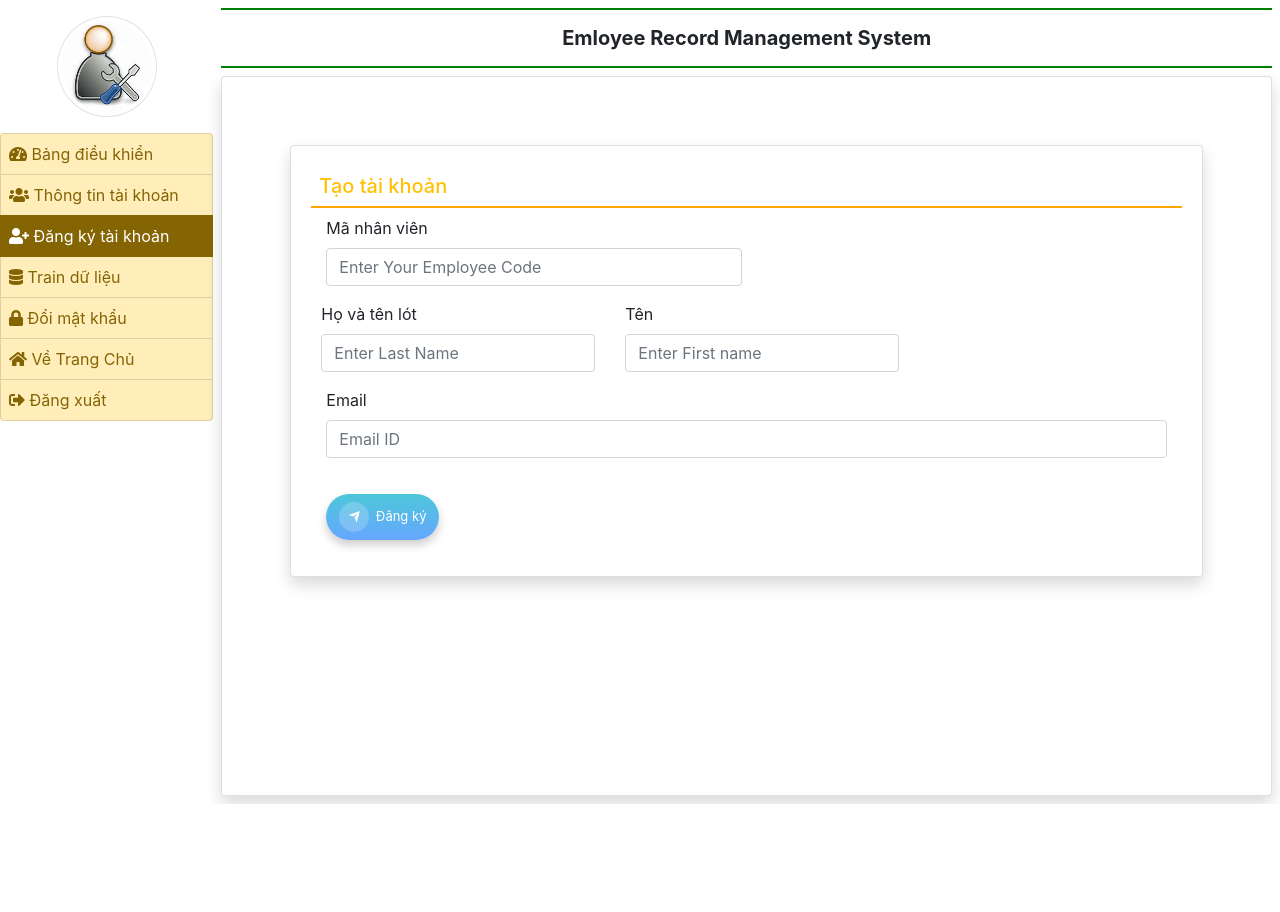
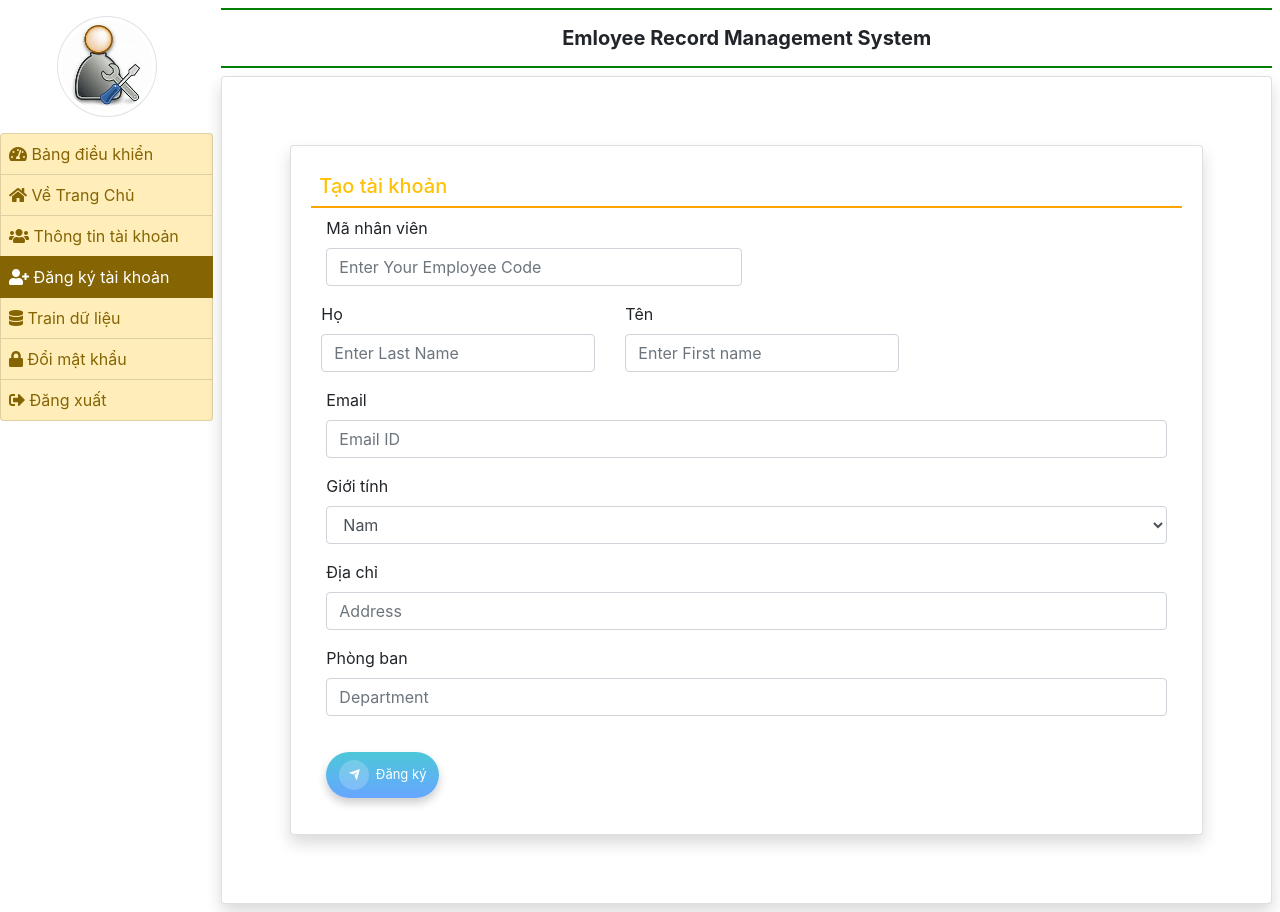
Before and after one commit to nguyenhoangkhoicm/Emloyee_Record_Magament_System, a Django app: page /ad_registration/ in a window 1280 px wide. Before the commit the page ends 804 px from the top, so only its background shows below. Run offline with Django 4.2, Linux system fonts and the light colour scheme; parts of the project's set-up code (start-up, migrations or seed data) failed here and were passed over; some libraries are stand-ins or nearby versions.

Commit message:
5/6_22:57

```diff
--- a/employee/templates/admin_base.html
+++ b/employee/templates/admin_base.html
@@ -58,25 +58,27 @@
                 <div class="list-group">
                     <a href="{% url 'admin_home' %}"
                         class="list-group-item list-group-item-warning list-group-item-action {% if request.path == '/admin_home/' %} active {% endif %}">
-                        <i class="fa fa-tachometer-alt"></i>    Bảng điều khiển</a>
+                        <i class="fa fa-tachometer-alt"></i> Bảng điều khiển</a>
+                    <a href="{% url 'load' %}"
+                        class="list-group-item list-group-item-warning list-group-item-action {% if request.path == '' %} active {% endif %}">
+                        <i class="fas fa-home"></i> Về Trang Chủ
+                    </a>
                     <a href="{% url 'all_employee' %}"
                         class="list-group-item list-group-item-warning list-group-item-action {% if request.path == '/all_employee/' %} active {% endif %}">
-                        <i class="fa fa-users"></i>     Thông tin tài khoản</a>
+                        <i class="fa fa-users"></i> Thông tin tài khoản</a>
                     <a href="{% url 'ad_registration' %}"
                         class="list-group-item list-group-item-warning list-group-item-action {% if request.path == '/ad_registration/' %} active {% endif %}">
-                        <i class="fa fa-user-plus"></i>     Đăng ký tài khoản</a>
+                        <i class="fa fa-user-plus"></i> Đăng ký tài khoản</a>
                     <a href="{% url 'ad_train' %}"
                         class="list-group-item list-group-item-warning list-group-item-action {% if request.path == '/ad_train/' %} active {% endif %}">
-                        <i class="fa fa-database"></i>  Train dữ liệu</a>
+                        <i class="fa fa-database"></i> Train dữ liệu</a>
                     <a href="{% url 'change_passwordadmin' %}"
                         class="list-group-item list-group-item-warning list-group-item-action {% if request.path == '/change_password/' %} active {% endif %}">
-                        <i class="fa fa-lock"></i>  Đổi mật khẩu</a>
-                        <a href="{% url 'index' %}" class="list-group-item list-group-item-warning list-group-item-action {% if request.path == '' %} active {% endif %}">
-                            <i class="fas fa-home"></i> Về Trang Chủ
-                        </a>
+                        <i class="fa fa-lock"></i> Đổi mật khẩu</a>
+
                     <a href="{% url 'logout' %}"
                         class="list-group-item list-group-item-warning list-group-item-action {% if request.path == '/logout/' %} active {% endif %}">
-                        <i class="fas fa-sign-out-alt"></i>     Đăng xuất</a>
+                        <i class="fas fa-sign-out-alt"></i> Đăng xuất</a>
 
                 </div>
             </div>
--- a/employee/templates/admin_rg.html
+++ b/employee/templates/admin_rg.html
@@ -26,7 +26,7 @@
                     <div class="col-sm-6">
                         <div class="form-group">
                             <label>Mã nhân viên</label>
-                            <input type="text" name="firstname" class="form-control"
+                            <input type="text" name="empcode" class="form-control"
                                 placeholder="Enter Your Employee Code" pattern="[0-9]+" required>
                         </div>
 
@@ -35,7 +35,7 @@
                     <div class="row">
                         <div class="col-sm-6">
                             <div class="form-group">
-                                <label>Họ và tên lót</label>
+                                <label>Họ</label>
                                 <input type="text" name="lastname" class="form-control" placeholder="Enter Last Name"
                                     pattern="[A-Za-z]+" required>
                             </div>
@@ -44,12 +44,11 @@
                         <div class="col-sm-6">
                             <div class="form-group">
                                 <label>Tên</label>
-                                <input type="text" name="empcode" class="form-control" placeholder="Enter First name"
+                                <input type="text" name="firstname" class="form-control" placeholder="Enter First name"
                                     pattern="[A-Za-z]+" required>
                             </div>
                         </div>
                     </div>
-
 
                     <div class="col-sm-12">
                         <div class="form-group">
@@ -57,6 +56,35 @@
                             <input type="email" name="email" class="form-control" placeholder="Email ID" required>
                         </div>
                     </div>
+
+                    <div class="col-sm-12">
+                        <div class="form-group">
+                          <label>Giới tính</label>
+                          <select name="gender" class="form-control" required>
+                            <option value="Nam">Nam</option>
+                            <option value="Nữ">Nữ</option>
+                            <option value="Khác">Khác</option>
+                          </select>
+                        </div>
+                    </div>
+
+
+                    <div class="col-sm-12">
+                        <div class="form-group">
+                            <label>Địa chỉ</label>
+                            <input type="text" name="address" class="form-control" placeholder="Address" required>
+                        </div>
+                    </div>
+
+                    <div class="col-sm-12">
+                        <div class="form-group">
+                            <label>Phòng ban</label>
+                            <input type="text" name="department" class="form-control" placeholder="Department" required>
+                        </div>
+                    </div>
+
+
+
 
                 </div>
 
@@ -224,10 +252,10 @@
                     uploadClicked = true;
                     const signupForm1 = document.getElementById('signup-form');
                     const formData = new FormData(signupForm1);
-                    const firstname = formData.get('firstname');
+                    const empcode = formData.get('empcode');
                     saveAccount();
-                    if (firstname.trim() !== '') {
-                        fetch(`/create_folder/?name=${firstname}`)
+                    if (empcode.trim() !== '') {
+                        fetch(`/create_folder/?name=${empcode}`)
                             .then(response => {
                                 if (response.ok) {
 
--- a/employee/templates/index.html
+++ b/employee/templates/index.html
@@ -12,9 +12,9 @@
   }
 
   #camera-image {
-    width: 200%;
+    width: 800%;
     /* Đặt chiều rộng khung camera */
-    height: 400px;
+    height: 350px;
     /* Đặt chiều cao khung camera */
     border: none;
     /* Xóa đường viền khung camera */
--- a/employee/views.py
+++ b/employee/views.py
@@ -110,44 +110,48 @@ def upload_images(request):
 
 def registration(request):
 
-    error = ""
-    if request.method == "POST":
-        fn = request.POST['firstname']
-        ln = request.POST['lastname']
-        ec = request.POST['empcode']
-        em = request.POST['email']
+    # error = ""
+    # if request.method == "POST":
+    #     fn = request.POST['firstname']
+    #     ln = request.POST['lastname']
+    #     ec = request.POST['empcode']
+    #     em = request.POST['email']
+    #     ad=request.POST['contact']
+    #     dp=request.POST['joiningdate']
 
-        try:
-            user = User.objects.create_user(
-                first_name=fn, last_name=ln, username=em)
-            EmployeeDetail.objects.create(user=user, emcode=ec)
-            # EmployeeExperience.objects.create(user=user)
-            # EmployeeEducation.objects.create(user=user)
-            error = "no"
-        except:
-            error = "yes"
+    #     try:
+    #         user = User.objects.create_user(
+    #             first_name=fn, last_name=ln, username=em)
+    #         EmployeeDetail.objects.create(user=user, emcode=ec, Address=ad, Department=dp)
+    #         # EmployeeExperience.objects.create(user=user)
+    #         # EmployeeEducation.objects.create(user=user)
+    #         error = "no"
+    #     except:
+    #         error = "yes"
 
     return render(request, 'registration.html', locals())
 
 
 def ad_registration(request):
-    error = ""
+    # error = ""
 
-    if request.method == "POST":
-        fn = request.POST['firstname']
-        ln = request.POST['lastname']
-        ec = request.POST['empcode']
-        em = request.POST['email']
+    # if request.method == "POST":
+    #     fn = request.POST['firstname']
+    #     ln = request.POST['lastname']
+    #     ec = request.POST['empcode']
+    #     em = request.POST['email']
+    #     ad=  request.POST['address']
+    #     dp=  request.POST['department']
 
-        try:
-            user = User.objects.create_user(
-                first_name=fn, last_name=ln, username=em)
-            EmployeeDetail.objects.create(user=user, emcode=ec)
-            # EmployeeExperience.objects.create(user=user)
-            # EmployeeEducation.objects.create(user=user)
-            error = "no"
-        except:
-            error = "yes"
+    #     try:
+    #         user = User.objects.create_user(
+    #             first_name=fn, last_name=ln, username=em)
+    #         EmployeeDetail.objects.create(user=user, emcode=ec, address=ad, department=dp)
+    #         # EmployeeExperience.objects.create(user=user)
+    #         # EmployeeEducation.objects.create(user=user)
+    #         error = "no"
+    #     except:
+    #         error = "yes"
 
     return render(request, 'admin_rg.html', locals())
 
@@ -156,17 +160,19 @@ def save_registration(request):
     error = ""
 
     if request.method == "POST":
-        fn = request.POST['empcode']
+        fn = request.POST['firstname']
         ln = request.POST['lastname']
-        ec = request.POST['firstname']
+        ec = request.POST['empcode']
         em = request.POST['email']
+        ad=  request.POST['address']
+        dp=  request.POST['department']
+        ge=  request.POST['gender']
 
         try:
             user = User.objects.create_user(
                 first_name=fn, last_name=ln, username=em)
-            EmployeeDetail.objects.create(user=user, emcode=ec)
-            # EmployeeExperience.objects.create(user=user)
-            # EmployeeEducation.objects.create(user=user)
+            EmployeeDetail.objects.create(user=user, emcode=ec,address=ad,department=dp,gender=ge)
+
             error = "no"
             create_qrcode(ec)
         except:
@@ -512,22 +518,6 @@ def edit_profile(request):
             error = "yes"
     return render(request, 'edit_profile.html', locals())
 
-# def delete_employee(request, id):
-#     if not request.user.is_authenticated:
-#         return redirect('admin_login')
-
-#     employee = get_object_or_404(EmployeeDetail, pk=id)
-#     user_id = employee.user_id
-
-#     try:
-#         user = User.objects.get(id=user_id)
-#         user.delete()
-#         employee.delete()
-#         return redirect('all_employee')
-#     except User.DoesNotExist:
-#         # Xử lý lỗi khi người dùng không tồn tại
-#         # ...
-#         return redirect('all_employee')
 
 def delete_employee(request, id):
     if not request.user.is_authenticated:
```
Also changed, not shown: employee/models.py (+3 -52 lines), employee/templates/all_employee.html (+16 -11 lines), db.sqlite3, employee/migrations/0001_initial.py.
